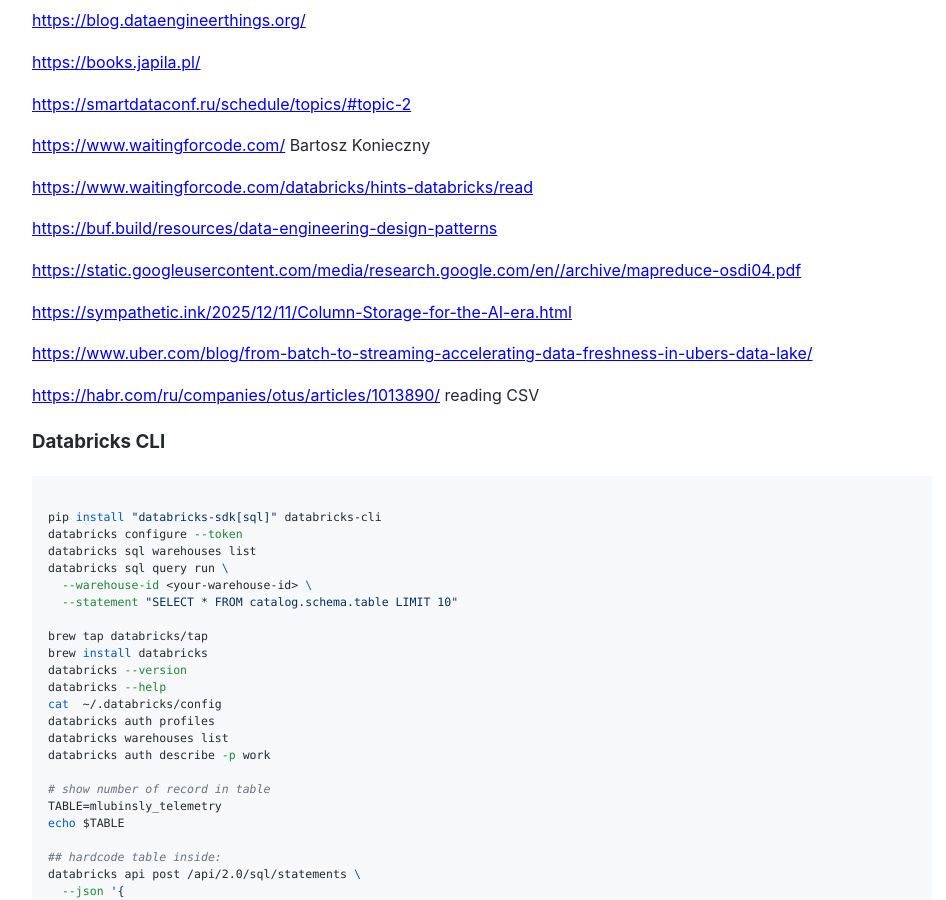
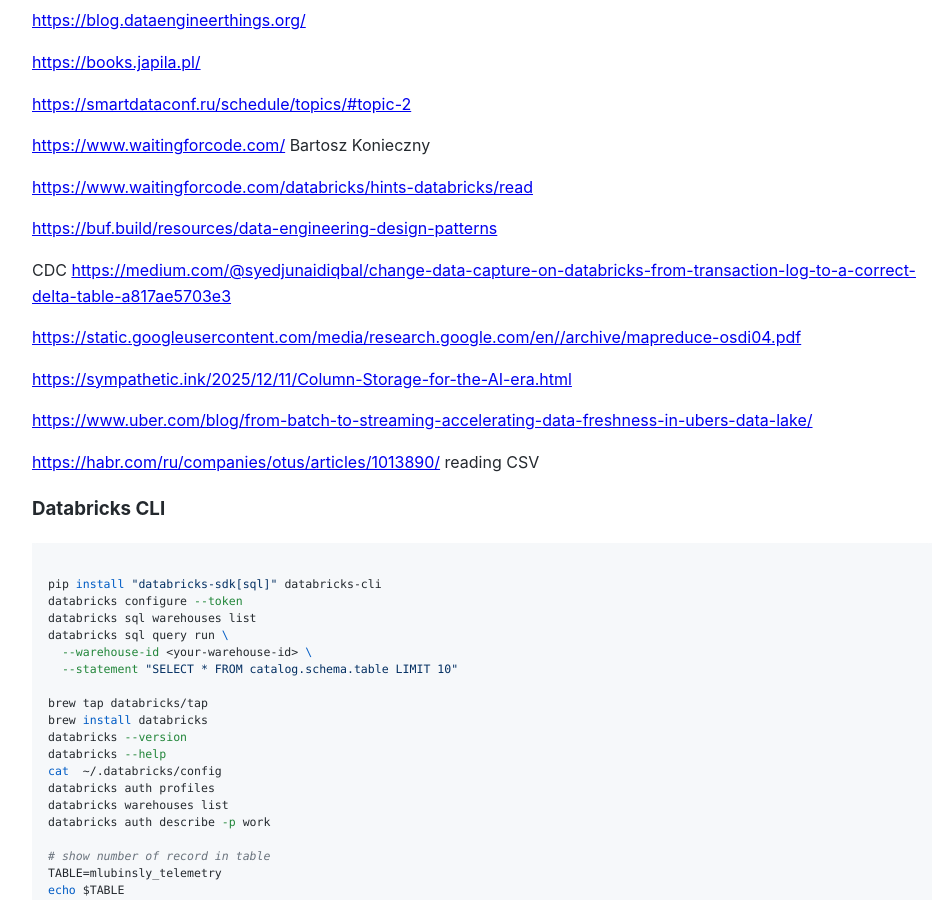
Before and after one commit to Michael-Lubinsky/michael-lubinsky.github.com, a Jekyll site: the page built from spark/briks.md, in a window 1280 px wide and 900 px high, scrolled down 603 px. Shown: the whole window, without its empty margins (158-1104 px from the left). Built offline with Jekyll 4.4.1, drawn with Linux system fonts in a browser that asks for light colours; our own code applies the rules of GitHub Pages for plain Markdown files.

Commit message:
Add CDC resource link to briks.md

```diff
--- a/spark/briks.md
+++ b/spark/briks.md
@@ -38,6 +38,10 @@
 <https://www.waitingforcode.com/databricks/hints-databricks/read>
 
 <https://buf.build/resources/data-engineering-design-patterns>
+
+
+CDC
+<https://medium.com/@syedjunaidiqbal/change-data-capture-on-databricks-from-transaction-log-to-a-correct-delta-table-a817ae5703e3>
 
 <https://static.googleusercontent.com/media/research.google.com/en//archive/mapreduce-osdi04.pdf>
 
```
